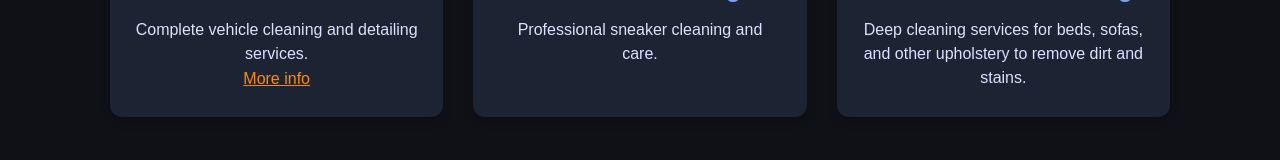
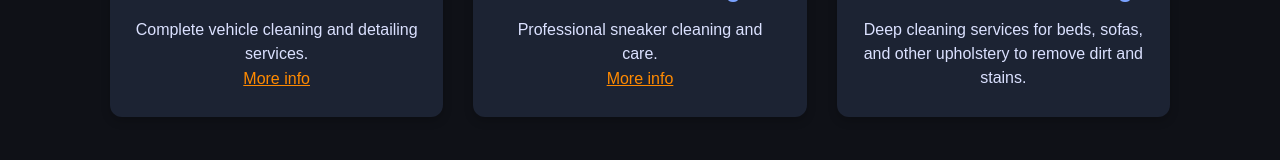
Before and after one commit to MamabekaAnn/houseoflinks-website, a plain HTML site: page links-cleaning.html in a window 1280 px wide. Shown: the part 1315-1475 px from the top of the page. Drawn offline with Linux system fonts and the light colour scheme.

Commit message:
Update links-cleaning.html

```diff
--- a/links-cleaning.html
+++ b/links-cleaning.html
@@ -244,6 +244,7 @@
       <i class="fas fa-spray-can"></i>
       <h3>Sneaker Cleaning</h3>
       <p>Professional sneaker cleaning and care.</p>
+       <a href="sneaker-cleaning.html" style="color: #ff8a00; text-decoration:underline;">More info</a>
     </div>
 
     <div class="service-box">
```
